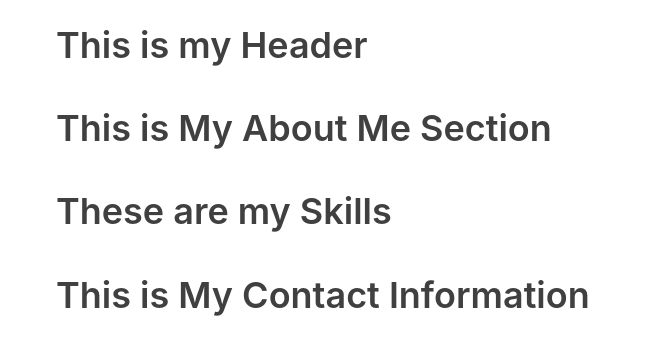
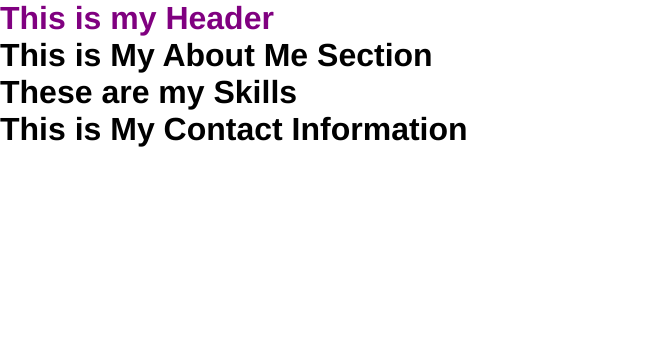
Before and after one commit to rajsandhu/react_portfolio, a React (Create React App) app: page / in a window 1280 px wide. Shown: the top 354 px of the page, without its empty margins (0-651 px from the left). Built offline with nearby package versions, Linux system fonts and the light colour scheme.

Commit message:
created styles.css with .header color and gave HeaderTitle a className

```diff
--- a/src/Header.js
+++ b/src/Header.js
@@ -2,7 +2,9 @@ import React, { Component } from 'react'
 
 const HeaderTitle = () => {
     return (
-        <h1>This is my Header</h1>
+        <div className="header">
+            <h1>This is my Header</h1>
+        </div>
     )
 }
 
--- a/src/index.js
+++ b/src/index.js
@@ -1,6 +1,6 @@
 import React, {Component} from 'react'
 import ReactDOM from 'react-dom'
 import App from './App'
-import './index.css'
+import './styles.css'
 
 ReactDOM.render(<App />, document.getElementById('root'))
--- /dev/null
+++ b/src/styles.css
@@ -0,0 +1,22 @@
+* {
+    /*color: black;*/
+    font-family:"Helvetica";
+    margin: 0;
+    padding: 0;
+}
+
+.App {
+
+}
+
+.header {
+    color: purple;
+}
+
+.about {
+
+}
+
+.contact {
+
+}
```
